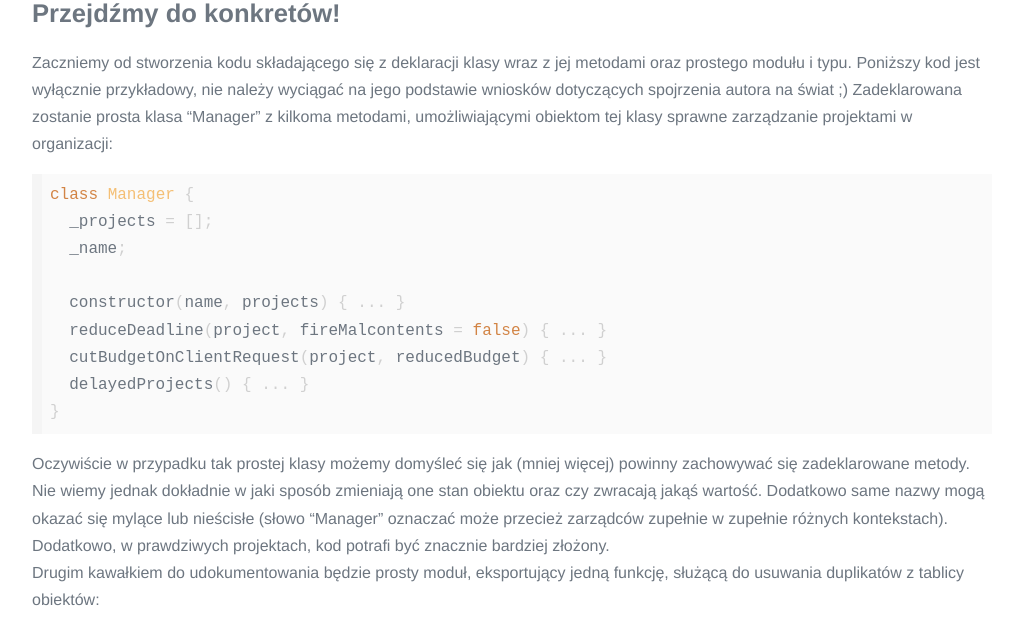
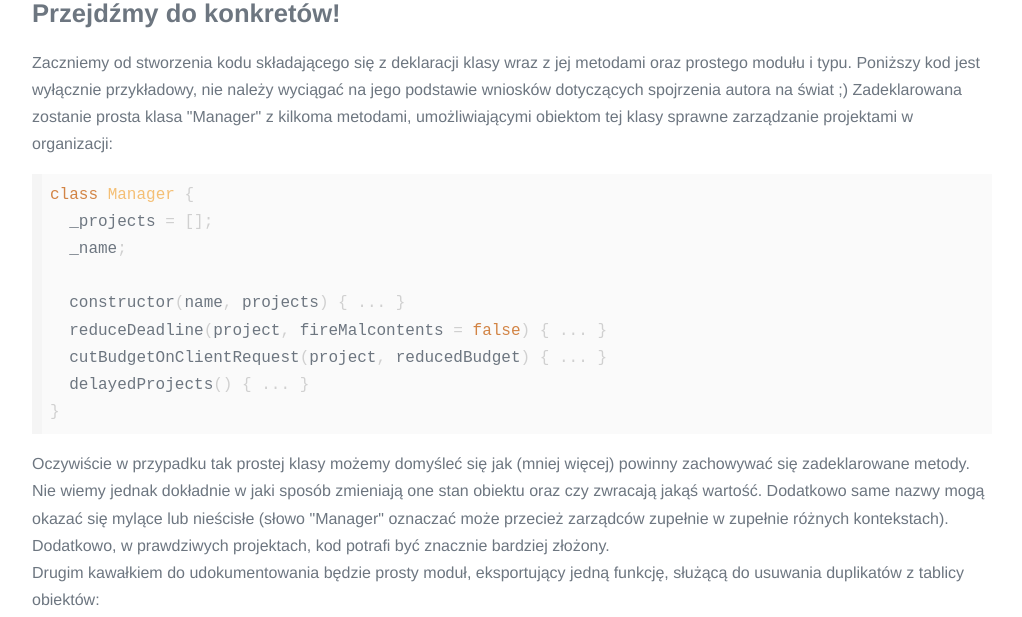
Before and after one commit to Nitrooos/Nitrooos.github.io, a Jekyll site: the page built from _posts/2019-03-27-jsdoc.html, in a window 1280 px wide and 900 px high, scrolled down 740 px. Shown: the part 206-823 px from the top of the window, without its empty margins (128-1150 px from the left). Built offline with Jekyll 4.4.1, drawn with Linux system fonts in a browser that asks for light colours; some of the changed text lies outside the part shown.

```diff
--- a/_posts/2019-03-13-resetowanie-hasla-uzytkownika.html
+++ b/_posts/2019-03-13-resetowanie-hasla-uzytkownika.html
@@ -29,14 +29,14 @@ excerpt: Choć dzisiejszy temat może wydawać się prosty (to przecież standar
   <li>przypisany jednoznacznie do jednego konta</li>
 </ul>
 <p>Zapewnienie powyższych właściwości wymaga jednak trochę wysiłku, stąd pytanie dlaczego każda z nich jest konieczna? </p>
-<p><strong>Jednorazowość</strong> jest niezbędna, aby nie pozostawiać takiej "furtki”, jaką jest umożliwienie zmiany hasła użytkownikowi, otwartej zbyt długo (będzie o tym jeszcze mowa w dalszej części).</p>
+<p><strong>Jednorazowość</strong> jest niezbędna, aby nie pozostawiać takiej "furtki", jaką jest umożliwienie zmiany hasła użytkownikowi, otwartej zbyt długo (będzie o tym jeszcze mowa w dalszej części).</p>
 <p><strong>Nieprzewidywalność</strong> oznacza użycie prawdziwie losowych generatorów liczb do stworzenia tokena w celu uniemożliwienia jego samodzielnego skonstruowania/odgadnięcia przez osobę niepowołaną. </p>
 <p><strong>Długość</strong> zapewnia ochronę przed prostym atakiem typu <em>brute force</em>. Dzięki niej nie jest prawdopodobne wygenerowanie w sensownym czasie prawidłowego tokenu próbując wszystkich możliwych kombinacji. W praktyce stosuje się tokeny minimum 32-znakowe.</p>
 <p><strong>Powiązanie z konkretnym kontem</strong> zapewnia, że token wygenerowany przez użytkownika A może zostać użyty do zmiany hasła tylko tego użytkownika, a nie np. nieświadomego niczego użytkownika B.</p>
 <h4>Jeszcze jedna ważna notka o zawartości tokenu</h4>
 <p><strong>Nie przechowuj</strong> w wygenerowanym tokenie informacji o koncie użytkownika ani o czasie jego ważności. Wbudowanie takich informacji w sam token sprawi, że możliwe stanie się  (potencjalne) resetowanie haseł innym osobom niż ta, która token wygenerowała. Modyfikacje mogłyby także np. sztucznie wydłużyć jego ważność. Token z założenia ma służyć jedynie identyfikacji odpowiedniego wpisu w bazie danych, tj. przypisanego do niego użytkownika.</p>
 <h3>Zasada nr 2: Jak najszybsze unieważnianie tokenu</h3>
-<p>Oczywistym jest, że jeśli już umożliwiamy zmianę hasła w aplikacji, to cała procedura powinna przebiegać sprawnie i szybko, bez pozostawiania otwartych “furtek” do systemu. Generalna zasada brzmi: <strong>pozostaw token ważnym tylko tak długo, jak to konieczne, ale nie dłużej niż przez x jednostek czasu</strong>. W praktyce oznacza to, że:</p>
+<p>Oczywistym jest, że jeśli już umożliwiamy zmianę hasła w aplikacji, to cała procedura powinna przebiegać sprawnie i szybko, bez pozostawiania otwartych "furtek" do systemu. Generalna zasada brzmi: <strong>pozostaw token ważnym tylko tak długo, jak to konieczne, ale nie dłużej niż przez x jednostek czasu</strong>. W praktyce oznacza to, że:</p>
 <ul>
   <li>Generując token na żądanie użytkownika o zmianę hasła, musimy nadać&nbsp;mu krótki okres ważności, wynoszący standardowo do kilkunastu minut (np. 15 minut).</li>
   <li>Należy unieważnić token natychmiast, jeśli:
--- a/_posts/2019-03-27-jsdoc.html
+++ b/_posts/2019-03-27-jsdoc.html
@@ -24,7 +24,7 @@ excerpt: Od dziś praca z cudzym kodem nie będzie wymagała od Ciebie zgłębia
 <p>Potrafi wykrywać on specjalne adnotacje w kodzie JavaScript, umieszczone jako część komentarza (pomiędzy znakami /** tutaj zawartość do zinterpretowania przez jsdoc */). Adnotacje te opisują np. znaczenie i typy poszczególnych parametrów wywołania funkcji, jej wartość i typ, opisują zastosowanie i zakres odpowiedzialności klasy itp. Wachlarz możliwości jest naprawdę szeroki (co, choć częściowo, postaram się pokazać w tym wpisie). </p>
 <p>Adnotacje w tym kształcie już okazują się przydatne dla programistów, którzy będą pracowali nad naszym kodem w przyszłości, ponieważ lepiej i szybciej zrozumieją intencje autora, to jednak nie wszystko! Narzędzia tego możemy użyć do <strong>generowania dokumentacji kodu</strong> na podstawie samych adnotacji i treści w nich zawartych. Możemy robić to w sposób zautomatyzowany, w formacie gotowych do przeglądania stron HTML. Jakie to ma zastosowanie? Wyobraźmy sobie, że pracujemy nad projektem, z którego potencjalnie (od strony programistycznej) korzystać może wiele osób/organizacji. Interesować je będzie możliwość wykorzystania naszego kodu, jednak bez wgłębiania się w szczegóły implementacji. W takiej sytuacji udostępnienie im dokumentacji jest zbawienne, a dzięki jsdoc możemy wygenerować ją w każdej chwili.</p>
 <h2>Przejdźmy do konkretów!</h2>
-<p>Zaczniemy od stworzenia kodu składającego się z deklaracji klasy wraz z jej metodami oraz prostego modułu i typu. Poniższy kod jest wyłącznie przykładowy, nie należy wyciągać na jego podstawie wniosków dotyczących spojrzenia autora na świat ;) Zadeklarowana zostanie prosta klasa “Manager” z kilkoma metodami, umożliwiającymi obiektom tej klasy sprawne zarządzanie projektami w organizacji:</p>
+<p>Zaczniemy od stworzenia kodu składającego się z deklaracji klasy wraz z jej metodami oraz prostego modułu i typu. Poniższy kod jest wyłącznie przykładowy, nie należy wyciągać na jego podstawie wniosków dotyczących spojrzenia autora na świat ;) Zadeklarowana zostanie prosta klasa "Manager" z kilkoma metodami, umożliwiającymi obiektom tej klasy sprawne zarządzanie projektami w organizacji:</p>
 {% highlight javascript %}
 class Manager {
   _projects = [];
@@ -36,7 +36,7 @@ class Manager {
   delayedProjects() { ... }
 }
 {% endhighlight %}
-<p>Oczywiście w przypadku tak prostej klasy możemy domyśleć się jak (mniej więcej) powinny zachowywać się zadeklarowane metody. Nie wiemy jednak dokładnie w jaki sposób zmieniają one stan obiektu oraz czy zwracają jakąś wartość. Dodatkowo same nazwy mogą okazać się mylące lub nieścisłe (słowo “Manager” oznaczać może przecież zarządców zupełnie w zupełnie różnych kontekstach). Dodatkowo, w prawdziwych projektach, kod potrafi być znacznie bardziej złożony. </p>
+<p>Oczywiście w przypadku tak prostej klasy możemy domyśleć się jak (mniej więcej) powinny zachowywać się zadeklarowane metody. Nie wiemy jednak dokładnie w jaki sposób zmieniają one stan obiektu oraz czy zwracają jakąś wartość. Dodatkowo same nazwy mogą okazać się mylące lub nieścisłe (słowo "Manager" oznaczać może przecież zarządców zupełnie w zupełnie różnych kontekstach). Dodatkowo, w prawdziwych projektach, kod potrafi być znacznie bardziej złożony. </p>
 <p>Drugim kawałkiem do udokumentowania będzie prosty moduł, eksportujący jedną funkcję, służącą do usuwania duplikatów z tablicy obiektów:</p>
 {% highlight javascript %}
 const unique = (list) =>
@@ -150,11 +150,11 @@ constructor(name, projects) { ... }
 <p>A tak wygląda przykładowa, końcowa dokumentacja dla naszych przykładów:</p>
 <figure class="app__image">
   <img src="{{ site.baseurl }}/assets/class-515x1024.png" alt="Dokumentacja klasy Manager wygenerowana przez jsdoc" />
-  <figcaption>Klasa “Manager”</figcaption>
+  <figcaption>Klasa "Manager"</figcaption>
 </figure>
 <figure class="app__image">
   <img src="{{ site.baseurl }}/assets/dokumentacja.png" alt="Dokumentacja modułu application/utils wygenerowana przez jsdoc" />
-  <figcaption>Moduł “application/utils” z funkcją “unique”</figcaption>
+  <figcaption>Moduł "application/utils" z funkcją "unique"</figcaption>
 </figure>
 <p>Jak widać, wygenerowany dokument jest czytelny, i w prosty sposób możemy zobaczyć powiązanie pomiędzy informacjami zamieszczonymi w adnotacjach a tym, co widzimy w dokumentacji. Po prawej strony znajduje się nawigowane menu, dzięki któremu można przemieszczać się pomiędzy dokumentacją poszczególnych klas i modułów, sama strona dokumentacji po prawej zawiera podsumowanie zadeklarowanych funkcji/metod/typów, wraz z ich parametrami i opisem. Dzięki linkom zawsze można przeskoczyć do odpowiedniego kawałka kodu, który opisuje dokumentacja.</p>
 <p>Źródła:</p>
```
Also changed, not shown: _posts/2019-04-10-automatyczne-dzielenie-wyrazow-na-sylaby-hyphenation.html (+4 -4 lines).
